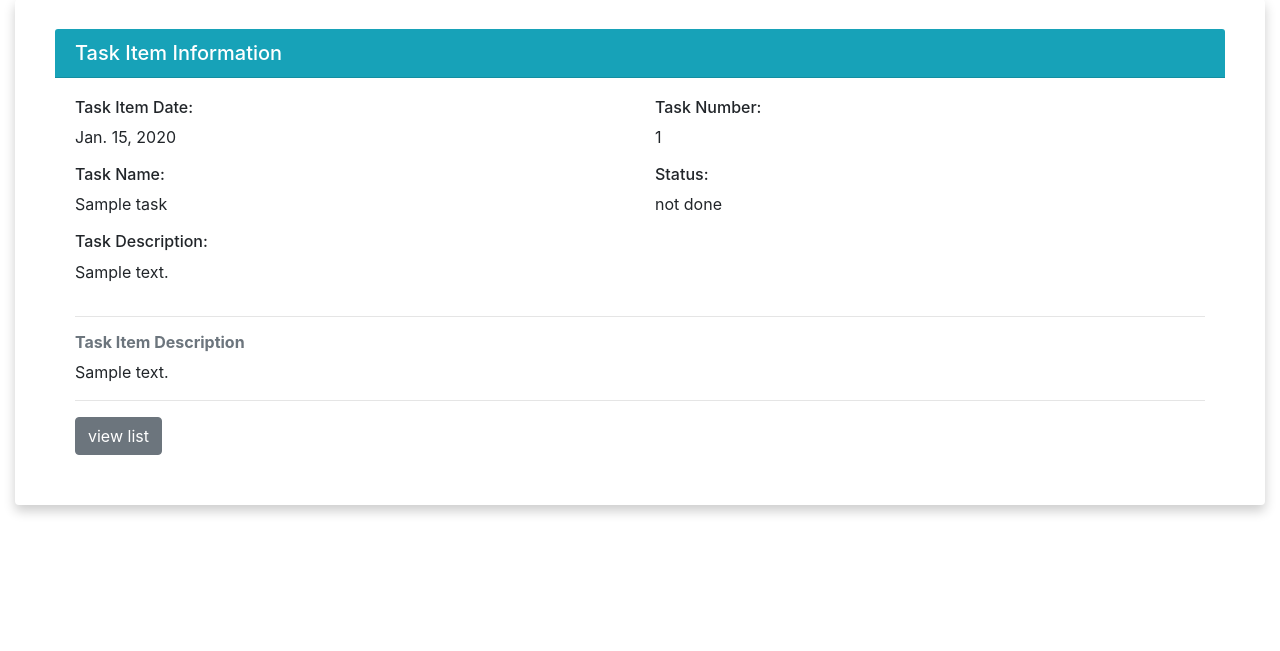
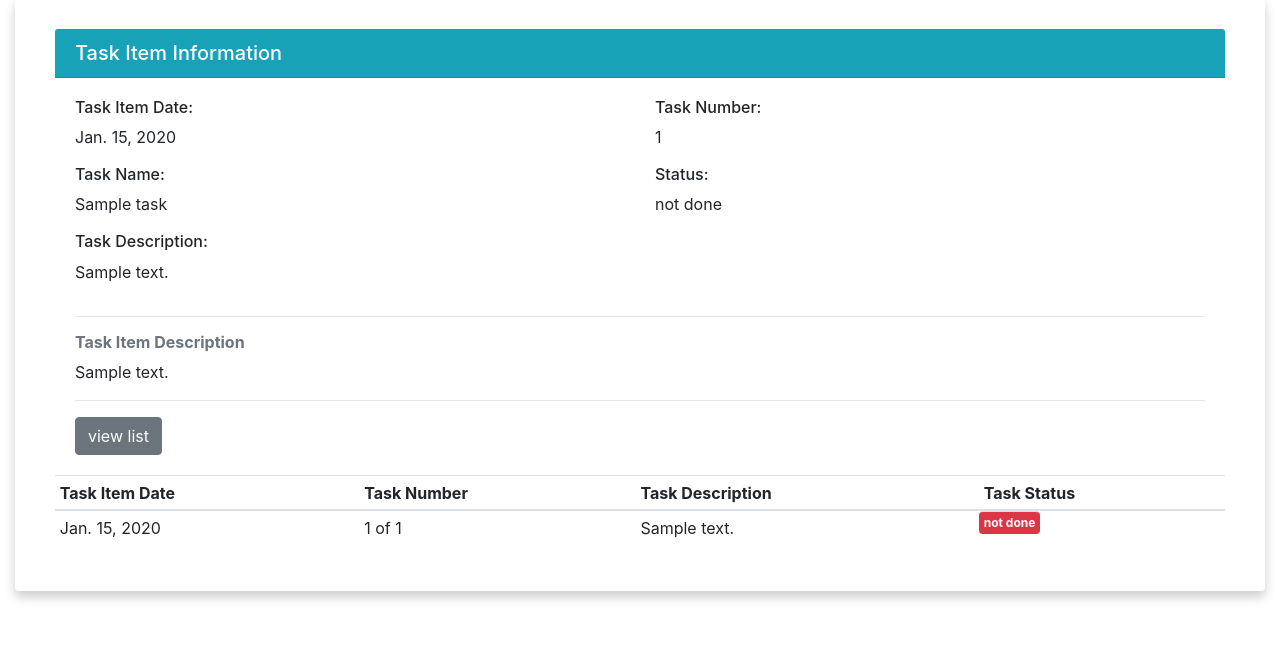
Before and after one commit to f8nque/SavingsAPP, a Django app: page /planner/taskitem/1 in a window 1280 px wide. Shown: the part 153-804 px from the top of the page. Before the commit the page ends 668 px from the top, so only its background shows below. Run offline with Django 3.2, Linux system fonts and the light colour scheme; a user stored in the database is signed in; tables that the repository leaves empty hold one stand-in row (values such as "Sample post"); some libraries are stand-ins or nearby versions.

Commit message:
planner complete display list of previous items

```diff
--- a/planner/templates/planner/task_item_view.html
+++ b/planner/templates/planner/task_item_view.html
@@ -35,8 +35,36 @@
         <a type="submit" href="{%url 'pending_tasks'%}" class="btn btn-secondary">view list</a>
 
       </div>
-    </div>
+      <table class="table table-sm">
+      <thead class="table-head">
+        <th>Task Item Date</th>
+        <th>Task Number</th>
+        <th>Task Description</th>
+        <th>Task Status</th>
+      </thead>
+      <tbody>
+       {% for item in task_list %}
+       <tr>
+         <td>{{item.task_item_date}}</td>
+         <td>{{item.task_item_number}} of {{item.task.times}}</td>
+         <td>{{item.task_item_description}}</td>
+         <td
+         {% if item.status == 'not done' %}
+                      class="badge badge-danger"
+         {% elif daily_item.status == 'pending' %}
+                     class="badge badge-warning"
+         {%else %}
+             class="badge badge-success"
+         {% endif %}
+         >{{item.status}}</td>
+       </tr>
+
+      {% endfor %}
+      </tbody>
+    </table>
   </div>
 
 
+
+
 {% endblock content %}
--- a/planner/views.py
+++ b/planner/views.py
@@ -206,4 +206,5 @@ class TaskItemListView(LoginRequiredMixin,View):
 class TaskItemView(LoginRequiredMixin,View):
     def get(self,request,pk):
         task_item = TaskItem.objects.get(pk=pk)
-        return render(request,'planner/task_item_view.html',{'task_item':task_item})
+        task_list =TaskItem.objects.filter(task=task_item.task).order_by('-task_item_date')
+        return render(request,'planner/task_item_view.html',{'task_item':task_item,'task_list':task_list})
```
